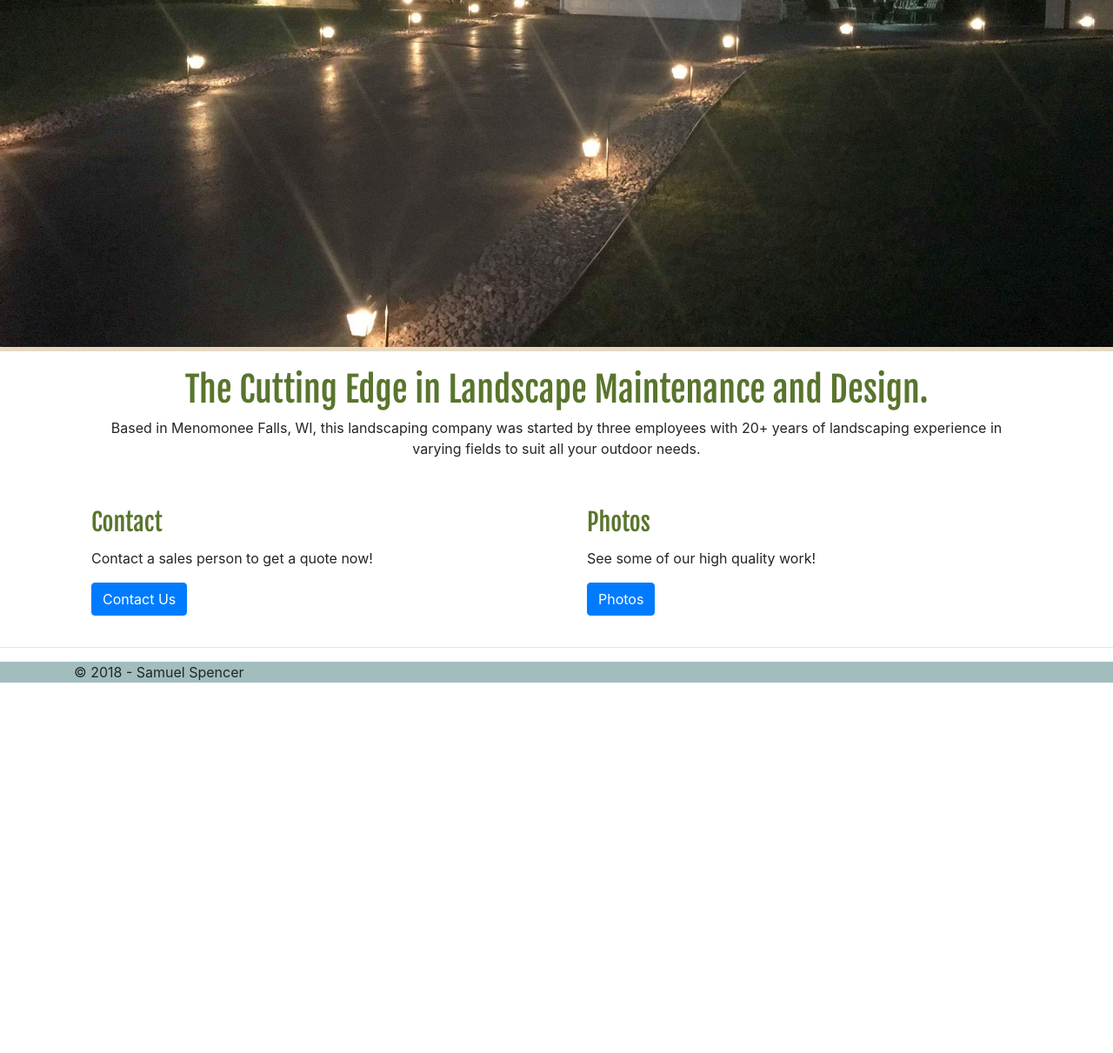
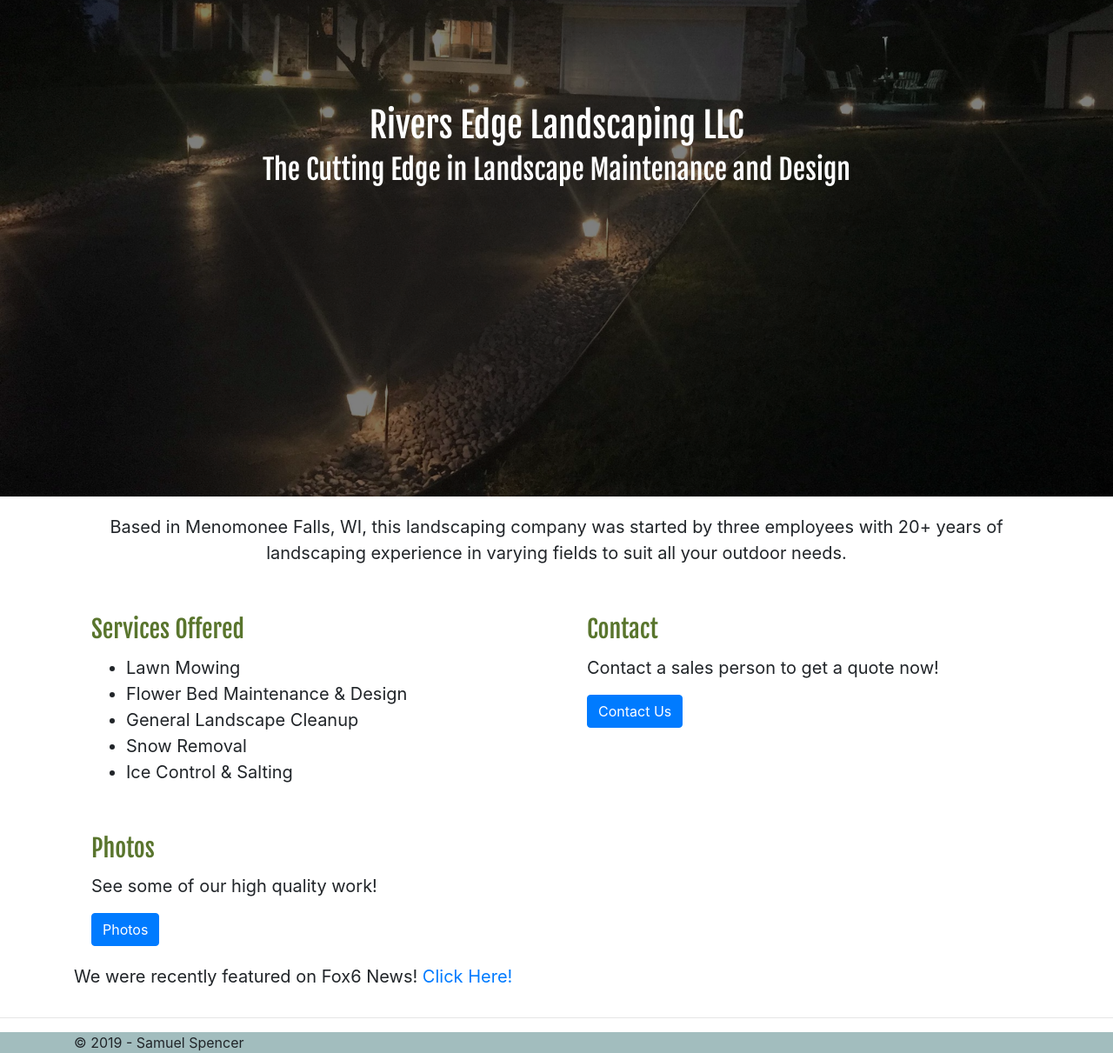
Before and after one commit to spencersa/LandscapeSite, a website: page index.html in a window 1280 px wide. Shown: the part 400-1611 px from the top of the page at 87% size. Before the commit the page ends 1185 px from the top, so only its background shows below. Drawn offline with nearby package versions, Linux system fonts and the light colour scheme; a script that the page names is missing.

Commit message:
made index hero banner better and updated some text and added link to new article

```diff
--- a/css/site.css
+++ b/css/site.css
@@ -5,6 +5,14 @@
 html, body {
     height: 100%;
     width: 100%;
+}
+
+p {
+    font-size: 20px;
+}
+
+li {
+    font-size: 20px;
 }
 
 header.masthead {
@@ -54,6 +62,10 @@
     font-weight: bold;
 }
 
+.text-font-family {
+    font-family: 'Fjalla One', sans-serif;
+}
+
 .text-color {
     color: #59752d;
     font-family: 'Fjalla One', sans-serif;
@@ -92,3 +104,49 @@
     width: 140px;
     height: 120px;
 }
+
+.hero {
+    /* Sizing */
+    width: 100vw;
+    height: 100vh;
+
+    /* Flexbox stuff */
+    display: flex;
+    justify-content: center;
+    align-items: center;
+
+    /* Text styles */
+    text-align: center;
+    color: white;
+
+    /* Background styles */
+    background-image: linear-gradient(rgba(0, 0, 0, 0.5),rgba(0, 0, 0, 0.5)), url('../content/headPhoto.jpg');
+    background-size: cover;
+    background-position: center center;
+    background-repeat: no-repeat;
+    background-attachment: fixed;
+}
+
+.hero .btn {
+    /* Positioning and sizing */
+    display: block;
+    width: 200px;
+
+    /* Padding and margins */
+    padding: 1em;
+    margin-top: 50px;
+    margin-left: auto;
+    margin-right: auto;
+
+    /* Text styles */
+    color: white;
+    text-decoration: none;
+    font-size: 1.5em;
+
+    /* Border styles */
+    border: 3px solid white;
+    border-radius: 20px;
+
+    /* Background styles */
+    background-color: rgba(147, 112, 219, 0.8);
+}
--- a/index.html
+++ b/index.html
@@ -1,6 +1,6 @@
-
 <!DOCTYPE html>
 <html lang="en">
+
 <head>
     <meta charset="utf-8" />
     <title>Rivers Edge Landscaping</title>
@@ -24,7 +24,8 @@
             <a class="navbar-brand" href="#">
                 <img class="logo img-responsive" src="./content/icon.jpg" alt="">
             </a>
-             <button class="navbar-toggler" type="button" data-toggle="collapse" data-target="#navbarSupportedContent" aria-controls="navbarSupportedContent" aria-expanded="false" aria-label="Toggle navigation">
+            <button class="navbar-toggler" type="button" data-toggle="collapse" data-target="#navbarSupportedContent"
+                aria-controls="navbarSupportedContent" aria-expanded="false" aria-label="Toggle navigation">
                 <span class="navbar-toggler-icon"></span>
             </button>
             <div class="collapse navbar-collapse" id="navbarSupportedContent">
@@ -52,7 +53,8 @@
                             riversedgelandscapingwi@gmail.com
                         </p>
                         <span id="lawnpro-widget-container">
-							<a id="lawnpro-widget-container-button" data-co="11475" class="btn btn-primary" style="background: #6fbf87">Customer Login</a>
+                            <a id="lawnpro-widget-container-button" data-co="11475" class="btn btn-primary"
+                                style="background: #6fbf87">Customer Login</a>
                         </span>
                     </li>
                 </ul>
@@ -60,23 +62,35 @@
         </div>
     </nav>
 
-    <header class="masthead img-rounded boarder-bottom">
-        <div class="overlay">
+    <section class="hero">
+        <div class="hero-inner">
+            <h1 class="text-font-family">Rivers Edge Landscaping LLC</h1>
+            <h2 class="text-font-family">The Cutting Edge in Landscape Maintenance and Design</h2>
         </div>
-    </header>
+    </section>
 
     <div class="container" style="background-color: white">
         <div class="row row-padding-2x">
             <div class="col-md-12">
-                <h1 class="text-color text-center">
-                    The Cutting Edge in Landscape Maintenance and Design.
-                </h1>
                 <p class="text-center">
-                    Based in Menomonee Falls, WI, this landscaping company was started by three employees with 20+ years of landscaping experience in varying fields to suit all your outdoor needs.
+                    Based in Menomonee Falls, WI, this landscaping company was started by three employees with 20+ years
+                    of landscaping experience in varying fields to suit all your outdoor needs.
                 </p>
             </div>
         </div>
         <div class="row">
+            <div class="col-md-6">
+                <div class="card-body">
+                    <h3 class="card-title text-color">Services Offered</h3>
+                    <ul>
+                        <li>Lawn Mowing</li>
+                        <li>Flower Bed Maintenance & Design</li>
+                        <li>General Landscape Cleanup</li>
+                        <li>Snow Removal</li>
+                        <li>Ice Control & Salting</li>
+                    </ul>
+                </div>
+            </div>
             <div class="col-md-6">
                 <div class="card-body">
                     <h3 class="card-title text-color">Contact</h3>
@@ -92,13 +106,23 @@
                 </div>
             </div>
         </div>
+        <div class="row">
+            <div class="col-md-6">
+                <p>
+                    We were recently featured on Fox6 News! <a
+                        href="https://fox6now.com/2019/02/12/ozaukee-county-hit-hard-by-winter-storm-its-made-all-of-us-just-very-tired/">Click
+                        Here!</a>
+                </p>
+            </div>
+        </div>
     </div>
 
     <hr>
     <footer>
         <div class="container">
-            <span>&copy; 2018 - Samuel Spencer</span>
+            <span>&copy; 2019 - Samuel Spencer</span>
         </div>
     </footer>
 </body>
+
 </html>
--- a/sitemap.xml
+++ b/sitemap.xml
@@ -9,7 +9,7 @@
 
 <url>
   <loc>http://www.riversedgelandscapingwi.com/</loc>
-  <lastmod>2018-08-21T02:15:55+00:00</lastmod>
+  <lastmod>2019-02-13T02:15:55+00:00</lastmod>
   <priority>1.00</priority>
 </url>
 <url>
```
Also changed, not shown: contact.html (+2 -4 lines), error.html (+1 -1 lines), photos.html (+25 -4 lines), thankyou.html (+1 -1 lines), content/houseTree.jpg (added), content/snow.jpg (added), content/stockPhoto.jpg (deleted). Lines whose indentation alone changed are shown as unchanged.
